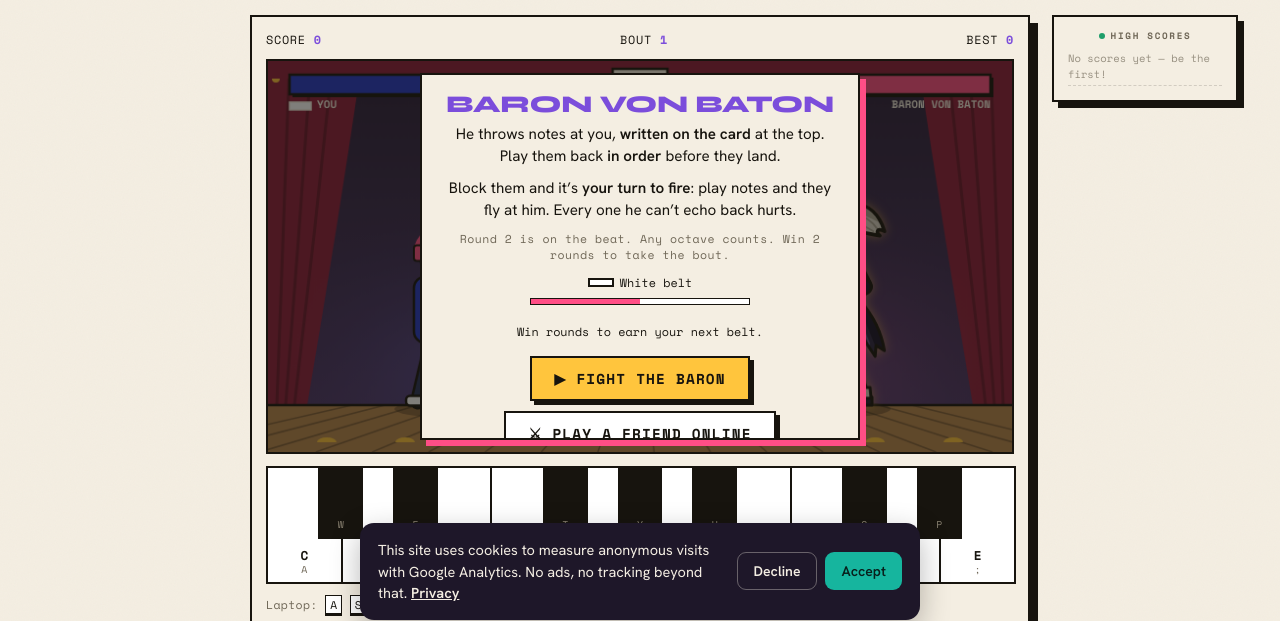
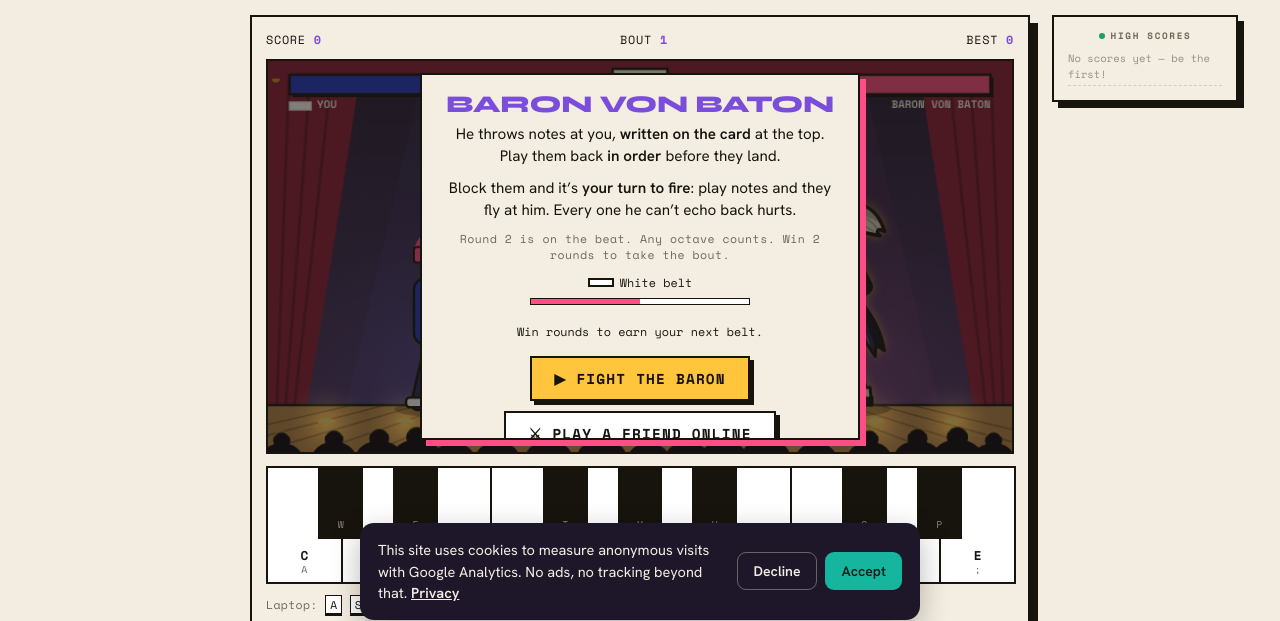
Before and after one commit to willieT97/William-troy-music, a plain HTML site: page Theory/scale-brawl.html in a window 1280 px wide. Shown: the part 164-785 px from the top of the page. Drawn offline with nearby package versions, Linux system fonts and the light colour scheme; no server answers; animation ran at ten frames a second; a web font is replaced by a local one.

Commit message:
Scale Brawl: the stage moves with the music
Spotlights and their beams pulse on every beat (harder on beat 1), the
pelmet bulbs chase in time, and the footlights alternate. A colour wash
follows the band's chord each bar. A crowd of silhouettes along the
front bobs to the beat, jumps on hits and cheers at a K.O. The busker,
the online rival and flying notes bounce on the beat.

All of it follows the timing setup, so visuals land when the beat is
heard, and reduced-motion users get a calmer version.

Co-Authored-By: Claude Opus 5.5 <noreply@anthropic.com>

```diff
--- a/Theory/scale-brawl.html
+++ b/Theory/scale-brawl.html
@@ -558,6 +558,18 @@
   let vdt = 0, vclock = 0;      // the visual clock: what hit-stop and slow-mo act on
   const cam = {z:1, x:W/2, y:H/2, tz:1, tx:W/2, ty:H/2, hold:0};
   let fx = [];                  // starbursts, streaks, rings, speed lines
+  let cheer = 0;                // how excited the crowd is (hits make them jump, a K.O. gets arms up)
+  /* the beat, as SEEN: shifted by the timing setup so lights and bounces land
+     when you hear the beat. Off the music (title / game over) a calm idle pulse. */
+  let BEAT = {live:false, ph:0, n:0, pulse:0, down:0, bar:0};
+  const CHORD_COL = ['#FFC53D', '#7B4DDB', '#2438C8', '#FF4E86'];   // I vi IV V: gold, purple, blue, pink
+  function beatInfo(){
+    const live = phase === 'intro' || phase === 'fight' || phase === 'roundEnd';
+    const x = live ? (songT - visShift())/beatLen() : vclock*1.1;
+    const n = Math.floor(x), ph = x - n;
+    const k = REDUCED ? .35 : 1;
+    return {live, ph, n, pulse: k*(live ? 1 : .3)*Math.pow(1 - ph, 3), down: live && ((n % 4) + 4) % 4 === 0 ? 1 : 0, bar: Math.floor(n/4)};
+  }
   let pPose = {k:'idle', t:0}, bPose = {k:'idle', t:0};
   let roundWinner = null;
   let ribbon = null;            // a new belt, shown across the stage
@@ -591,7 +603,7 @@
   function startRound(){
     hp = {p:MAX_HP, b:MAX_HP}; shownHp = {p:MAX_HP, b:MAX_HP};
     clock = ROUND_SECS; volley = null; salvo = null; volleysThisRound = 0; tookDamageThisRound = false;
-    sparks = []; fx = []; floaters = []; pPose = {k:'idle',t:0}; bPose = {k:'idle',t:0}; roundWinner = null;
+    sparks = []; fx = []; cheer = 0; floaters = []; pPose = {k:'idle',t:0}; bPose = {k:'idle',t:0}; roundWinner = null;
     const label = bout > 1 && mode === 'ai' ? 'Bout ' + bout + ' · Round ' + round : 'Round ' + round;
     banner = rhythmRound()
       ? {big: label, small: 'On the beat! Play each note as it hits the ring', t:0, dur:2.4}
@@ -809,6 +821,7 @@
   // one call per hit: power ~ .3 (a block) … 1 (a hit) … 2 (a K.O.)
   function impact(x, y, power, o){
     o = o || {};
+    cheer = Math.max(cheer, Math.min(1.6, .35*power + (power >= 2 ? 1 : 0)));
     if(!REDUCED){
       hitStop = Math.max(hitStop, o.stop != null ? o.stop : .035 + .045*Math.min(1, power));
       addTrauma(.18 + .28*Math.min(1.5, power));
@@ -854,6 +867,7 @@
     if(ribbon){ ribbon.t += dt; if(ribbon.t > 3.2) ribbon = null; else if(ribbon.t >= 0 && !ribbon.played){ ribbon.played = true; fanfare(true); setTimeout(() => fanfare(true), 420); } }
     if(bubble){ bubble.t += dt; if(bubble.t > bubble.dur) bubble = null; }
     trauma = Math.max(0, trauma - 1.6*dt);
+    cheer = Math.max(0, cheer - .55*dt);
     ['p','b'].forEach(k => { shownHp[k] += (hp[k] - shownHp[k]) * Math.min(1, dt*6); });
     sparks.forEach(s => { s.t += vdt; s.x += s.vx*vdt; s.y += s.vy*vdt; s.vy += (s.g == null ? 420 : s.g)*vdt; if(s.spin) s.rot += s.spin*vdt; });
     sparks = sparks.filter(s => s.t < s.life);
@@ -1028,15 +1042,35 @@
       for(let i=1;i<4;i++){ ctx.beginPath(); ctx.moveTo(i*22,0); ctx.quadraticCurveTo(i*16,FLOOR*.5, i*9, FLOOR); ctx.stroke(); }
       ctx.restore();
     }
-    // pelmet
+    const B = BEAT, hit = B.pulse*(B.down ? 1.35 : 1);
+    // a wash of colour from the chord the band is playing (one chord a bar)
+    if(B.live){
+      ctx.save(); ctx.globalCompositeOperation = 'lighter';
+      const wc = CHORD_COL[((B.bar % 4) + 4) % 4];
+      const wg = ctx.createRadialGradient(W/2, 40, 20, W/2, 40, 420);
+      wg.addColorStop(0, hexA(wc, .10 + .10*hit)); wg.addColorStop(1, 'rgba(0,0,0,0)');
+      ctx.fillStyle = wg; ctx.fillRect(0, 0, W, FLOOR);
+      ctx.restore();
+    }
+    // pelmet: the bulbs chase round in time
     ctx.fillStyle = '#8E1E3C'; ctx.fillRect(0,0,W,18);
-    ctx.fillStyle = '#FFC53D'; for(let x=8;x<W;x+=26){ ctx.beginPath(); ctx.arc(x,18,4,0,Math.PI); ctx.fill(); }
-    // spotlights
+    let bi = 0;
+    for(let x=8;x<W;x+=26, bi++){
+      const on = ((bi + B.n) % 4) === 0;
+      ctx.fillStyle = on ? '#FFE9A8' : '#C9952A';
+      ctx.beginPath(); ctx.arc(x,18,on ? 4.6 : 4,0,Math.PI); ctx.fill();
+      if(on && B.live){ ctx.save(); ctx.globalCompositeOperation = 'lighter'; ctx.fillStyle = 'rgba(255,197,61,' + (.25 + .35*B.pulse) + ')'; ctx.beginPath(); ctx.arc(x,20,10,0,Math.PI*2); ctx.fill(); ctx.restore(); }
+    }
+    // spotlights, kicking on every beat (harder on beat 1)
     ctx.save(); ctx.globalCompositeOperation = 'lighter';
-    [[PX,'rgba(80,110,255,.13)'],[BX,'rgba(255,78,134,.12)']].forEach(([x,c]) => {
-      const rg = ctx.createRadialGradient(x,FLOOR-40,10,x,FLOOR-40,190);
-      rg.addColorStop(0,c); rg.addColorStop(1,'rgba(0,0,0,0)');
-      ctx.fillStyle = rg; ctx.fillRect(x-200,FLOOR-240,400,260);
+    [[PX,[80,110,255]],[BX,[255,78,134]]].forEach(([x,c]) => {
+      const a = .10 + .13*hit;
+      const rg = ctx.createRadialGradient(x,FLOOR-40,10,x,FLOOR-40,190 + 18*hit);
+      rg.addColorStop(0,'rgba(' + c.join(',') + ',' + a + ')'); rg.addColorStop(1,'rgba(0,0,0,0)');
+      ctx.fillStyle = rg; ctx.fillRect(x-220,FLOOR-260,440,280);
+      // the beam itself, from the rig down to the fighter
+      ctx.fillStyle = 'rgba(' + c.join(',') + ',' + (.035 + .05*hit) + ')';
+      ctx.beginPath(); ctx.moveTo(x - 18, 18); ctx.lineTo(x + 18, 18); ctx.lineTo(x + 95, FLOOR); ctx.lineTo(x - 95, FLOOR); ctx.closePath(); ctx.fill();
     });
     ctx.restore();
     // floor boards
@@ -1044,8 +1078,44 @@
     ctx.strokeStyle = 'rgba(23,20,14,.35)'; ctx.lineWidth = 1.5;
     for(let x=-40;x<W+40;x+=48){ ctx.beginPath(); ctx.moveTo(W/2 + (x-W/2)*.7, FLOOR); ctx.lineTo(W/2 + (x-W/2)*1.2, H); ctx.stroke(); }
     ctx.strokeStyle = INK; ctx.lineWidth = 2.5; ctx.beginPath(); ctx.moveTo(0,FLOOR); ctx.lineTo(W,FLOOR); ctx.stroke();
-    // footlights
-    for(let x=60;x<W;x+=80){ ctx.fillStyle = '#FFC53D'; ctx.beginPath(); ctx.ellipse(x,H-10,10,5,0,Math.PI,0); ctx.fill(); }
+    // footlights along the lip of the stage, alternating on the beats
+    let fi = 0;
+    for(let x=60;x<W;x+=80, fi++){
+      const on = B.live ? (fi % 2) === (((B.n % 2) + 2) % 2) : true;
+      const glow = on ? .35 + .5*B.pulse : .12;
+      ctx.save(); ctx.globalCompositeOperation = 'lighter';
+      const fg = ctx.createRadialGradient(x, H-30, 2, x, H-30, 46);
+      fg.addColorStop(0, 'rgba(255,197,61,' + glow + ')'); fg.addColorStop(1, 'rgba(0,0,0,0)');
+      ctx.fillStyle = fg; ctx.fillRect(x-50, H-80, 100, 80);
+      ctx.restore();
+      ctx.fillStyle = on ? '#FFD97A' : '#B88A2C'; ctx.beginPath(); ctx.ellipse(x,H-30,9,4.5,0,Math.PI,0); ctx.fill();
+    }
+  }
+  const hexA = (h, a) => 'rgba(' + parseInt(h.slice(1,3),16) + ',' + parseInt(h.slice(3,5),16) + ',' + parseInt(h.slice(5,7),16) + ',' + a + ')';
+
+  // the audience along the front of the stage: bob to the beat, jump on hits, arms up for a K.O.
+  function drawCrowd(){
+    const B = BEAT, n = 17, wash = B.live ? CHORD_COL[((B.bar % 4) + 4) % 4] : '#FFC53D';
+    for(let i=0;i<n;i++){
+      const x = 14 + i*(W - 28)/(n - 1) + Math.sin(i*7.3)*9;
+      const sz = 13 + (i*5 % 4);
+      const lag = (i % 3)*.06;                           // not everyone is exactly on it
+      const pulse = B.live ? Math.pow(Math.max(0, 1 - ((B.ph - lag + 1) % 1)), 3) : B.pulse;
+      const jump = cheer*(6 + (i % 5)*2)*Math.abs(Math.sin(vclock*9 + i));
+      const y = H + 1 - pulse*(3 + (i % 4)) - jump;
+      ctx.fillStyle = '#110C19';
+      if(cheer > .55 && i % 2 === 0){                    // arms up
+        ctx.strokeStyle = '#110C19'; ctx.lineWidth = 6; ctx.lineCap = 'round';
+        const wave = Math.sin(vclock*10 + i)*6;
+        ctx.beginPath(); ctx.moveTo(x - sz, y - 2); ctx.lineTo(x - sz*1.5 + wave, y - sz*3.2);
+        ctx.moveTo(x + sz, y - 2); ctx.lineTo(x + sz*1.5 - wave, y - sz*3.2); ctx.stroke();
+      }
+      ctx.beginPath(); ctx.ellipse(x, y + 4, sz*1.55, sz*1.05, 0, Math.PI, 0); ctx.fill();          // shoulders
+      ctx.beginPath(); ctx.arc(x, y - sz*.95, sz*.68, 0, Math.PI*2); ctx.fill();                       // head
+      // a rim of stage light on top of each head
+      ctx.strokeStyle = hexA(wash, .35 + .35*pulse); ctx.lineWidth = 2;
+      ctx.beginPath(); ctx.arc(x, y - sz*.95, sz*.68, Math.PI*1.15, Math.PI*1.85); ctx.stroke();
+    }
   }
 
   function limb(x1,y1,x2,y2,w,c){
@@ -1060,7 +1130,7 @@
   // the player: a busker in a blue hoodie with pink headphones
   function drawPlayer(time){
     const k = pPose.k, t = pPose.t;
-    let dx = 0, lean = 0, fist = {x:40, y:-112}, fist2 = {x:26, y:-104}, bob = Math.sin(time*4)*2, flash = 0;
+    let dx = 0, lean = 0, fist = {x:40, y:-112}, fist2 = {x:26, y:-104}, bob = 3.5*BEAT.pulse + Math.sin(time*2)*.8, flash = 0;   // bounces on the beat
     if(k === 'jab' && t < .18){ const s = Math.sin(t/.18*Math.PI); fist = {x:40+34*s, y:-114}; lean = .08*s; }
     if(k === 'dash'){
       const f = t < .28 ? ease(t/.28) : t < .5 ? 1 : 1 - ease((t-.5)/.25);
@@ -1102,7 +1172,7 @@
   // online: your friend is a second busker, in pink, facing you
   function drawRival(time){
     const k = bPose.k, t = bPose.t;
-    let dx = 0, lean = 0, fist = {x:40, y:-112}, fist2 = {x:26, y:-104}, bob = Math.sin(time*4+1.3)*2, flash = 0;
+    let dx = 0, lean = 0, fist = {x:40, y:-112}, fist2 = {x:26, y:-104}, bob = 3.5*BEAT.pulse + Math.sin(time*2 + 1.3)*.8, flash = 0;
     if((k === 'throw' || k === 'windup') && t < .18){ const s = Math.sin(t/.18*Math.PI); fist = {x:40+34*s, y:-114}; lean = .08*s; }
     if(k === 'hurt' && t < .35){ lean = -.22*Math.sin(t/.35*Math.PI); dx = -10*Math.sin(t/.35*Math.PI); flash = 1 - t/.35; }
     if(k === 'win'){ fist = {x:14, y:-178 - Math.abs(Math.sin(time*6))*6}; bob = 0; }
@@ -1211,6 +1281,7 @@
     ctx.globalAlpha = .25; ctx.fillStyle = '#FFC53D';
     ctx.beginPath(); ctx.ellipse(18, 4, 16, 9, -.3, 0, Math.PI*2); ctx.fill(); ctx.globalAlpha = 1;
     ctx.rotate(-.35 + Math.sin(time*10 + n.x*.05)*.08);
+    { const q = .14*BEAT.pulse; ctx.scale(1 + q, 1 - q*.7); }   // a squash on every beat
     const isTarget = !mine && n === target();
     ctx.fillStyle = mine ? '#9FB4FF' : isTarget ? '#FFC53D' : '#F4EEE2'; ctx.strokeStyle = INK; ctx.lineWidth = 3;
     ctx.beginPath(); ctx.ellipse(0,0,r*1.25,r,0,0,Math.PI*2); ctx.fill(); ctx.stroke();
@@ -1471,6 +1542,7 @@
     if(phase === 'fight' && rhythmRound()) drawRing(salvo ? BCHEST : CHEST);
     if(volley) volley.notes.forEach(n => { if(n.st === 'fly') drawProjectile(n, time); });
     if(salvo) salvo.notes.forEach(n => { if(n.st === 'fly') drawProjectile(n, time, true); });
+    drawCrowd();
     drawFx();
     sparks.forEach(s => {
       const a = 1 - s.t/s.life; ctx.globalAlpha = Math.max(0, a);
@@ -1522,6 +1594,7 @@
     else { update(0); if(bubble){ bubble.t += dt; if(bubble.t > bubble.dur) bubble = null; } }   // update(0) still moves the visual timers by vdt
     updateCam(dt);
     flash = Math.max(0, flash - dt*6);
+    BEAT = beatInfo();
     draw(vclock);
     requestAnimationFrame(loop);
   }
```
